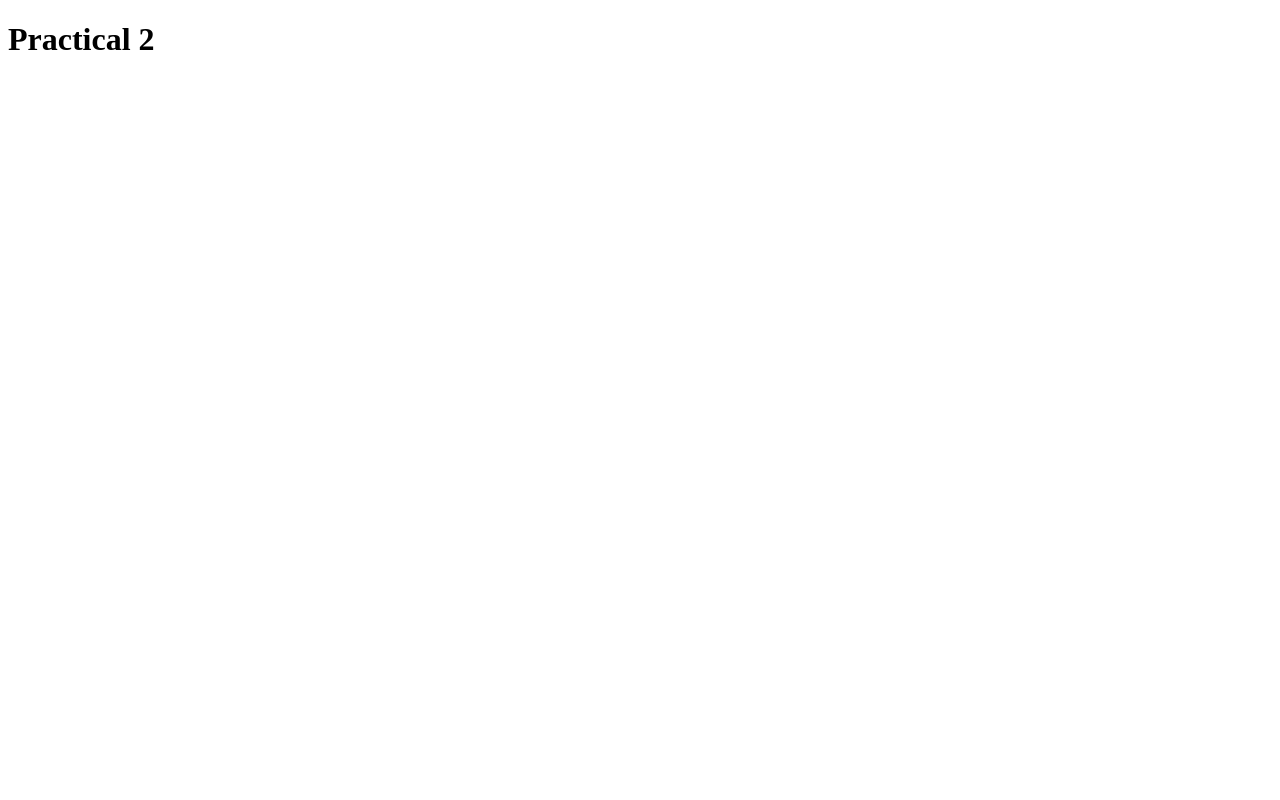
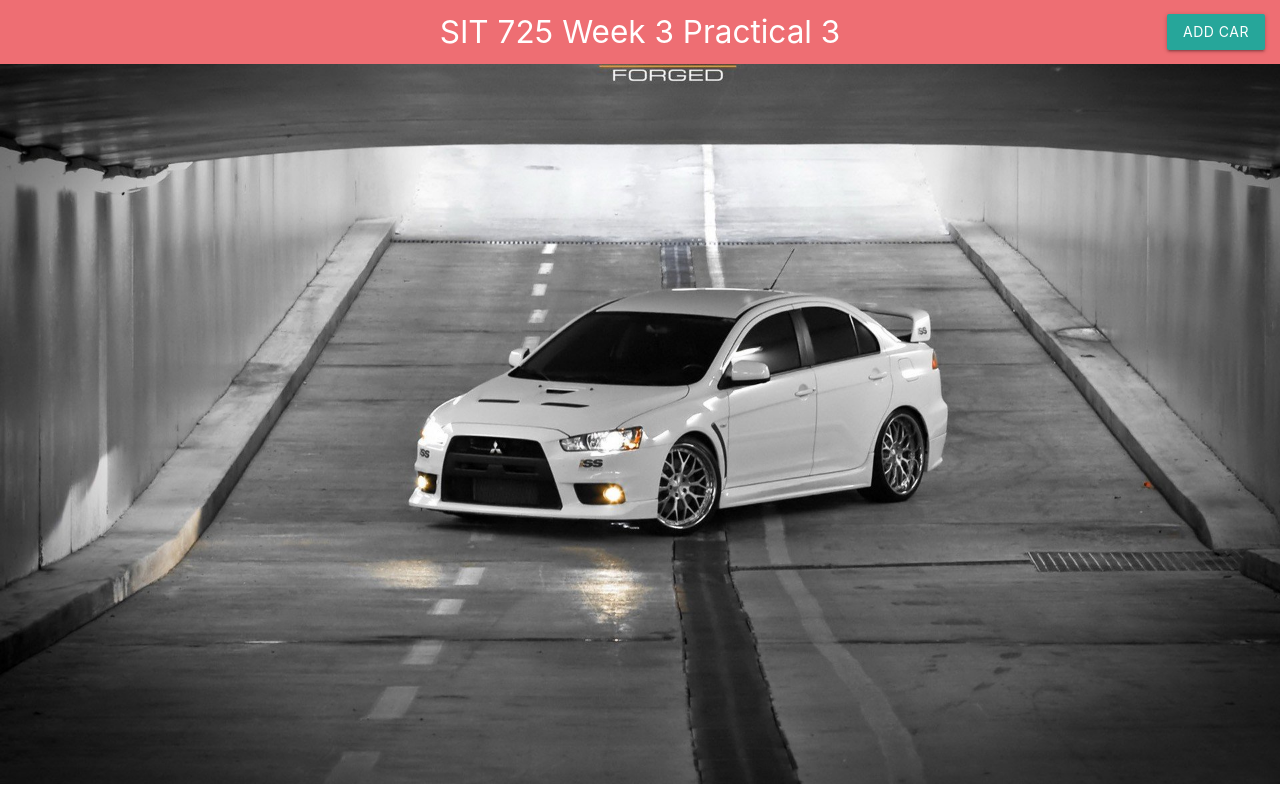
Before and after one commit to adrianweerasinghe97/sit725-2022-t2-prac9, a website: page public/index.html in a window 1280 px wide. Drawn offline with nearby package versions, Linux system fonts and the light colour scheme.

Commit message:
-Added Bootstrap -Added Materialize -Added Calculator functions -Added function add car

```diff
--- a/public/index.html
+++ b/public/index.html
@@ -1,12 +1,60 @@
 <!DOCTYPE html>
 <html lang="en">
+
 <head>
-    <meta charset="UTF-8">
-    <meta http-equiv="X-UA-Compatible" content="IE=edge">
-    <meta name="viewport" content="width=device-width, initial-scale=1.0">
-    <title>SIT725 T2-P2</title>
+    <meta charset="UTF-8" />
+    <meta name="viewport" content="width=device-width, initial-scale=1.0" />
+    <meta http-equiv="X-UA-Compatible" content="ie=edge" />
+    <title>SIT 725 Week 3 Practical 3</title>
+
+    <!-- Compiled and minified CSS -->
+    <link rel="stylesheet" href="https://cdnjs.cloudflare.com/ajax/libs/materialize/1.0.0/css/materialize.min.css">
+
+    <!-- Compiled and minified JavaScript -->
+    <script src="https://cdnjs.cloudflare.com/ajax/libs/materialize/1.0.0/js/materialize.min.js"></script>
+
+
+
+
 </head>
+
 <body>
-    <h1>Practical 2</h1>
+    <!-- Hero section -->
+    <section id="hero" class="text-white tm-font-big tm-parallax">
+        <nav>
+            <div class="nav-wrapper">
+                <a href="#" class="brand-logo center">SIT 725 Week 3 Practical 3</a>
+                <ul id="nav-mobile" class="right hide-on-med-and-down">
+                    <li><a href="addcar.html" class="btn waves-effect waves-light">Add Car</a></li>
+
+                </ul>
+                <div class="w3-content w3-section" style="max-width:fit-content">
+                    <img class="mySlides" src="/images/317550.jpg" style="width:100%">
+                    <img class="mySlides" src="/images/477237.jpg" style="width:100%">
+                    <img class="mySlides" src="/images/evo.jpg" style="width:100%">
+                    <img class="mySlides" src="/images/Rogerbw.jpg" style="width:100%">
+
+                </div>
+            </div>
+        </nav>
+    </section>
+    <script>
+        var myIndex = 0;
+        carousel();
+
+        function carousel() {
+            var i;
+            var x = document.getElementsByClassName("mySlides");
+            for (i = 0; i < x.length; i++) {
+                x[i].style.display = "none";
+            }
+            myIndex++;
+            if (myIndex > x.length) { myIndex = 1 }
+            x[myIndex - 1].style.display = "block";
+            setTimeout(carousel, 2000);
+        }
+    </script>
+
 </body>
+
 </html>
```
Also changed, not shown: package.json (+5 -2 lines), public/addcar.html (+19 -11 lines), README.md, images/317550.jpg (added), images/477237.jpg (added), images/Rogerbw.jpg (added), images/evo.jpg (added), images/rogerevo.jpg (added), images/s13.jpg (added).
